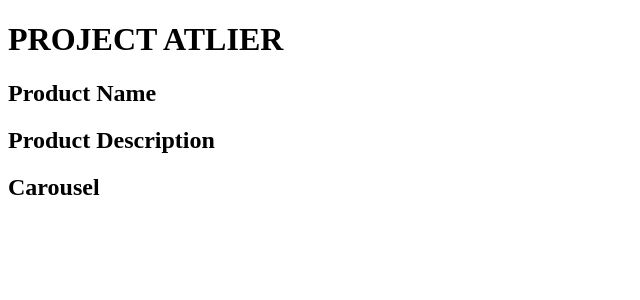
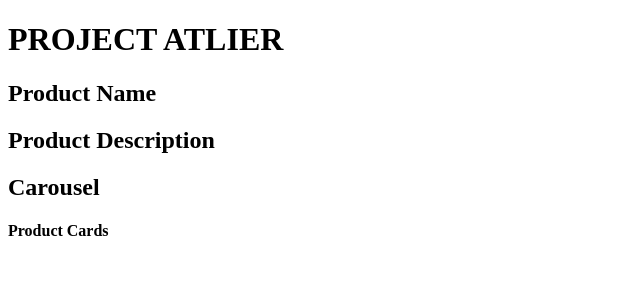
Before and after one commit to rpp30-fec-r34ct/FEC, a React app: page / in a window 1280 px wide. Shown: the top 300 px of the page, without its empty margins (0-640 px from the left). Built offline with nearby package versions, Linux system fonts and the light colour scheme; no server answers; the HTML template or start-up script is replaced by a standard one.

Commit message:
Create product cards component

```diff
--- a/client/src/components/Carousel.jsx
+++ b/client/src/components/Carousel.jsx
@@ -1,4 +1,6 @@
 import React from 'react';
+import ProductCards from './ProductCards.jsx';
+import axios from 'axios';
 
 
 export default class Carousel extends React.Component {
@@ -8,6 +10,7 @@ export default class Carousel extends React.Component {
     return (
       <div className="carousel">
         <h2>Carousel</h2>
+        <ProductCards />
       </div>
     )
   }
--- /dev/null
+++ b/client/src/components/ProductCards.jsx
@@ -0,0 +1,14 @@
+import React from 'react';
+
+
+export default class ProductCards extends React.Component {
+
+
+  render() {
+    return (
+      <div className="product-cards">
+        <h4>Product Cards</h4>
+      </div>
+    )
+  }
+}
```
Also changed, not shown: client/src/styles.css (added).
